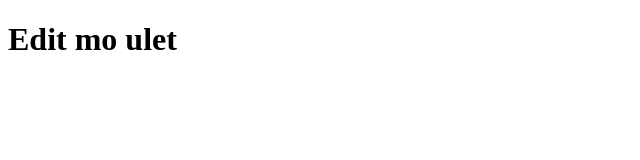
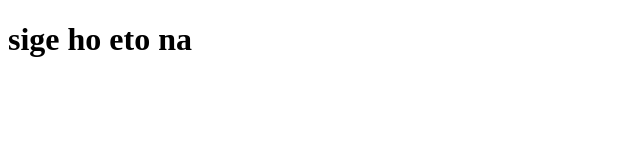
Before and after one commit to edusuuu/fork-mo-ko, a plain HTML site: page index.html in a window 1280 px wide. Shown: the whole page, without its empty margins (0-640 px from the left). Drawn offline with Linux system fonts and the light colour scheme.

Commit message:
binago ko na

```diff
--- a/index.html
+++ b/index.html
@@ -7,6 +7,6 @@
   <title>FORK MO KO</title>
 </head>
 <body>
-  <h1>Edit mo ulet</h1>
+  <h1>sige ho eto na</h1>
 </body>
 </html>
```
